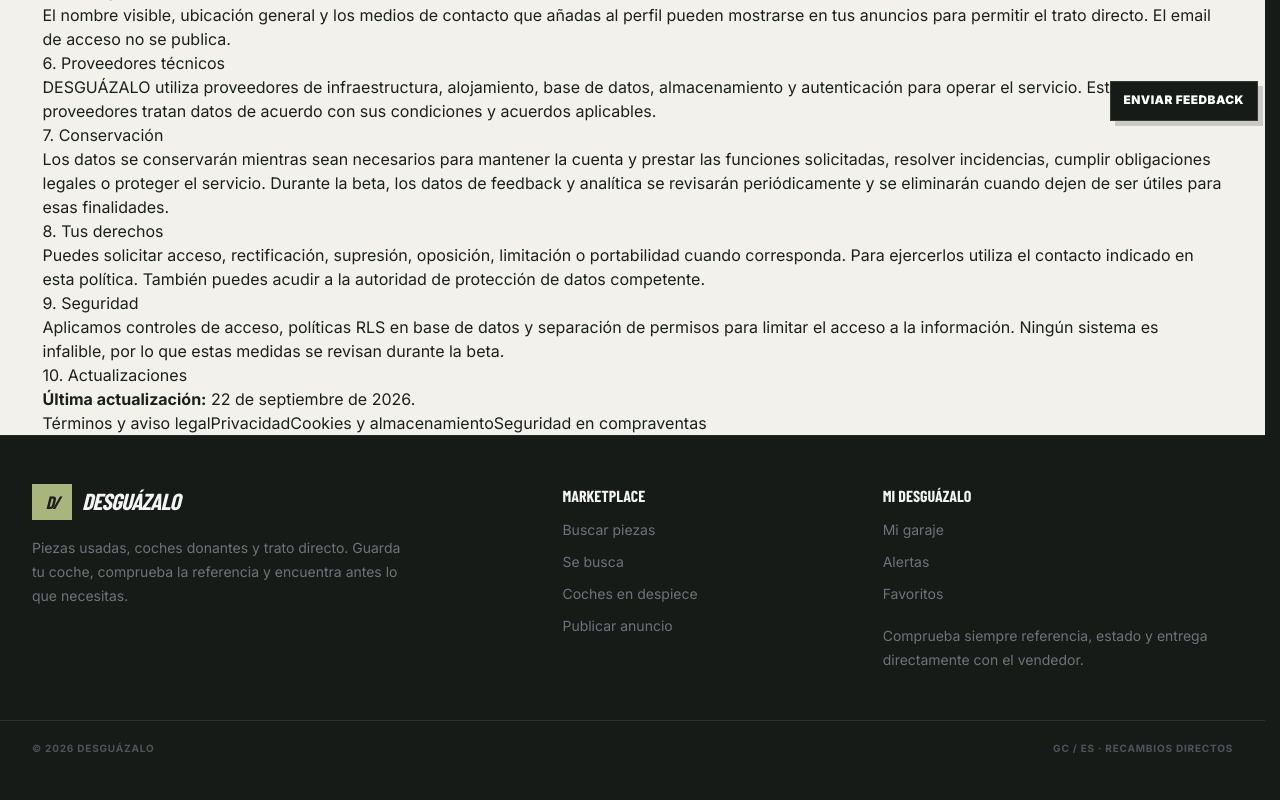
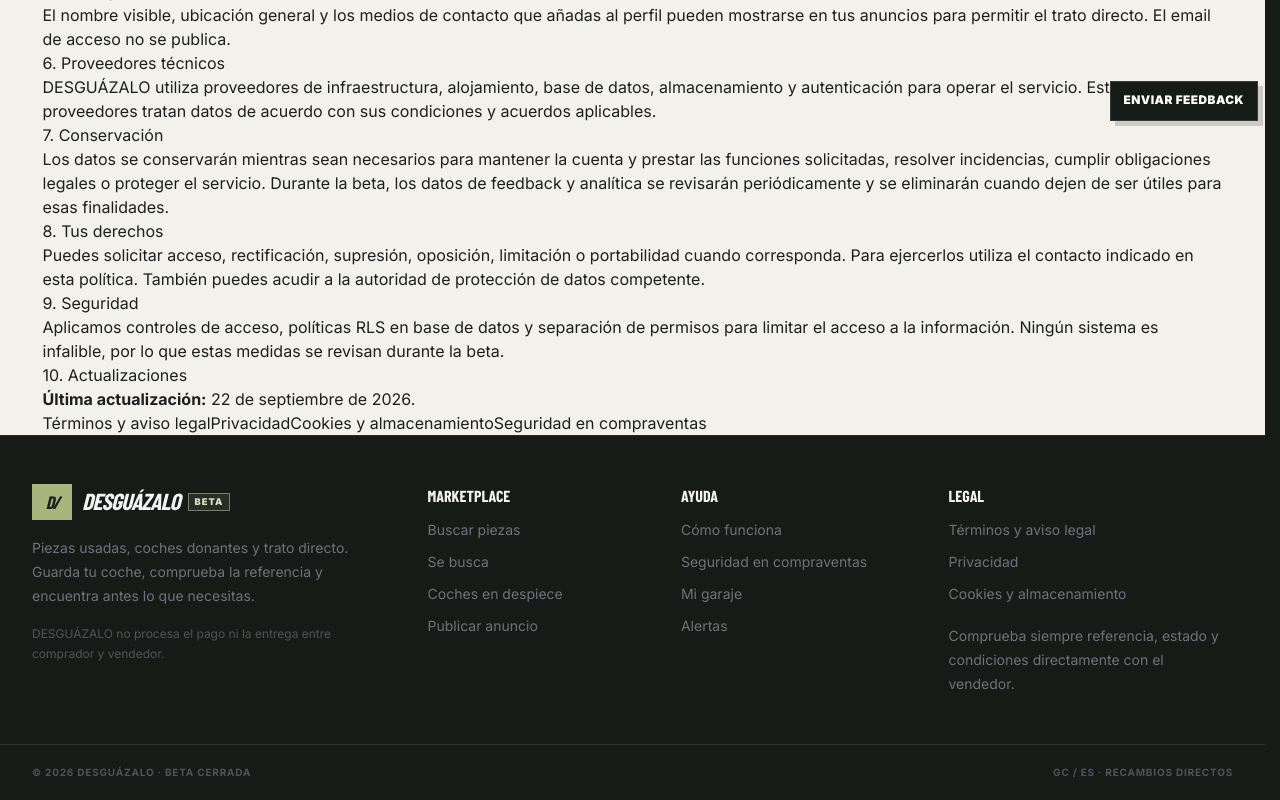
Before and after one commit to alexxarmaas/Proyectos, a Next.js app in the folder DESGUAZALO/: page /legal/privacidad in a window 1280 px wide. Shown: the part 657-1457 px from the top of the page. Before the commit the page ends 1433 px from the top, so only its background shows below. Built offline with nearby package versions, Linux system fonts and the light colour scheme; no server answers; a web font is replaced by a local one.

Commit message:
Expose beta legal and safety pages

```diff
--- a/DESGUAZALO/components/Footer.tsx
+++ b/DESGUAZALO/components/Footer.tsx
@@ -1,14 +1,44 @@
 import Link from "next/link";
 import { Logo } from "./Logo";
+
+const linkClass = "block hover:text-[var(--dg-accent-text)]";
 
 export function Footer() {
   return <footer className="relative overflow-hidden border-t border-zinc-800 bg-[var(--dg-dark)] text-zinc-500">
     <div className="race-grid-bg absolute inset-0 opacity-15" />
-    <div className="relative mx-auto grid max-w-7xl gap-10 px-4 py-12 sm:px-6 md:grid-cols-[1.4fr_.8fr_1fr] lg:px-8">
-      <div className="space-y-4"><Logo light /><p className="max-w-sm text-sm leading-6">Piezas usadas, coches donantes y trato directo. Guarda tu coche, comprueba la referencia y encuentra antes lo que necesitas.</p></div>
-      <div className="space-y-3 text-sm"><p className="font-racing text-base font-black uppercase text-zinc-100">Marketplace</p><Link className="block hover:text-[var(--dg-accent-text)]" href="/marketplace">Buscar piezas</Link><Link className="block hover:text-[var(--dg-accent-text)]" href="/se-busca">Se busca</Link><Link className="block hover:text-[var(--dg-accent-text)]" href="/marketplace?type=vehicle">Coches en despiece</Link><Link className="block hover:text-[var(--dg-accent-text)]" href="/publicar">Publicar anuncio</Link></div>
-      <div className="space-y-3 text-sm"><p className="font-racing text-base font-black uppercase text-zinc-100">Mi DESGUÁZALO</p><Link className="block hover:text-[var(--dg-accent-text)]" href="/cuenta/garaje">Mi garaje</Link><Link className="block hover:text-[var(--dg-accent-text)]" href="/cuenta/busquedas">Alertas</Link><Link className="block hover:text-[var(--dg-accent-text)]" href="/cuenta/favoritos">Favoritos</Link><p className="pt-2 leading-6">Comprueba siempre referencia, estado y entrega directamente con el vendedor.</p></div>
+    <div className="relative mx-auto grid max-w-7xl gap-10 px-4 py-12 sm:px-6 md:grid-cols-2 lg:grid-cols-[1.25fr_.75fr_.8fr_1fr] lg:px-8">
+      <div className="space-y-4">
+        <div className="flex items-center gap-2"><Logo light /><span className="beta-badge">BETA</span></div>
+        <p className="max-w-sm text-sm leading-6">Piezas usadas, coches donantes y trato directo. Guarda tu coche, comprueba la referencia y encuentra antes lo que necesitas.</p>
+        <p className="max-w-sm text-xs leading-5 text-zinc-600">DESGUÁZALO no procesa el pago ni la entrega entre comprador y vendedor.</p>
+      </div>
+      <div className="space-y-3 text-sm">
+        <p className="font-racing text-base font-black uppercase text-zinc-100">Marketplace</p>
+        <Link className={linkClass} href="/marketplace">Buscar piezas</Link>
+        <Link className={linkClass} href="/se-busca">Se busca</Link>
+        <Link className={linkClass} href="/marketplace?type=vehicle">Coches en despiece</Link>
+        <Link className={linkClass} href="/publicar">Publicar anuncio</Link>
+      </div>
+      <div className="space-y-3 text-sm">
+        <p className="font-racing text-base font-black uppercase text-zinc-100">Ayuda</p>
+        <Link className={linkClass} href="/como-funciona">Cómo funciona</Link>
+        <Link className={linkClass} href="/seguridad-compraventas">Seguridad en compraventas</Link>
+        <Link className={linkClass} href="/cuenta/garaje">Mi garaje</Link>
+        <Link className={linkClass} href="/cuenta/busquedas">Alertas</Link>
+      </div>
+      <div className="space-y-3 text-sm">
+        <p className="font-racing text-base font-black uppercase text-zinc-100">Legal</p>
+        <Link className={linkClass} href="/legal/terminos">Términos y aviso legal</Link>
+        <Link className={linkClass} href="/legal/privacidad">Privacidad</Link>
+        <Link className={linkClass} href="/legal/cookies">Cookies y almacenamiento</Link>
+        <p className="pt-2 leading-6">Comprueba siempre referencia, estado y condiciones directamente con el vendedor.</p>
+      </div>
     </div>
-    <div className="border-t border-white/10"><div className="mx-auto flex max-w-7xl justify-between gap-4 px-4 py-5 text-[10px] font-bold uppercase tracking-[.08em] text-zinc-600 sm:px-6 lg:px-8"><span>© 2026 DESGUÁZALO</span><span>GC / ES · Recambios directos</span></div></div>
+    <div className="border-t border-white/10">
+      <div className="mx-auto flex max-w-7xl flex-wrap justify-between gap-3 px-4 py-5 text-[10px] font-bold uppercase tracking-[.08em] text-zinc-600 sm:px-6 lg:px-8">
+        <span>© 2026 DESGUÁZALO · Beta cerrada</span>
+        <span>GC / ES · Recambios directos</span>
+      </div>
+    </div>
   </footer>;
 }
```
